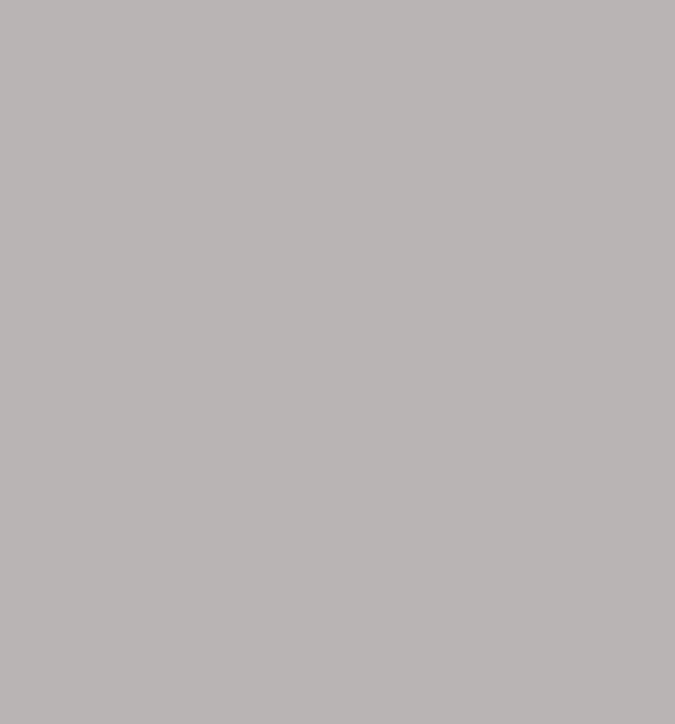
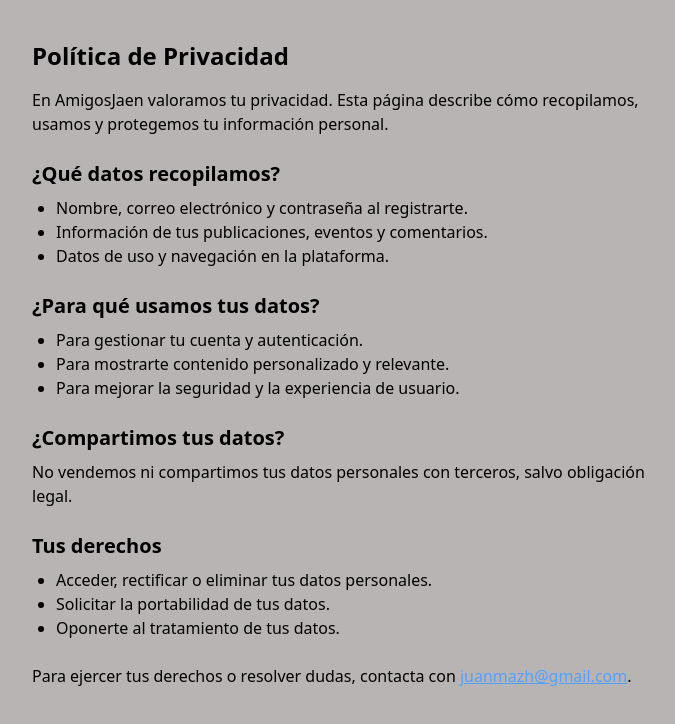
Before and after one commit to juanmazh/amigosjaen, a React (Vite) app in the folder frontend/: page /privacy in a window 1280 px wide. Shown: the top 724 px of the page, without its empty margins (288-963 px from the left). Built offline with nearby package versions, Linux system fonts and the light colour scheme.

Commit message:
Version 0.8.3 diseño

```diff
--- a/frontend/src/App.jsx
+++ b/frontend/src/App.jsx
@@ -14,6 +14,8 @@
 import Perfil from "./pages/Perfil";
 import Amigos from "./pages/Amigos";
 import PerfilUsuario from "./pages/PerfilUsuario";
+import Privacy from "./pages/Privacy";
+import Terms from "./pages/Terms";
 
 function App() {
   return (
@@ -30,6 +32,8 @@
       <Route path="/perfil" element={<Perfil />} />
       <Route path="/amigos" element={<Amigos />} />
       <Route path="/perfil/:id" element={<PerfilUsuario />} />
+      <Route path="/privacy" element={<Privacy />} />
+      <Route path="/terms" element={<Terms />} />
     </Routes>
   );
 }
--- /dev/null
+++ b/frontend/src/pages/Privacy.jsx
@@ -0,0 +1,31 @@
+import React from "react";
+
+export default function Privacy() {
+  return (
+    <div className="max-w-2xl mx-auto py-10 px-4">
+      <h1 className="text-2xl font-bold mb-4">Política de Privacidad</h1>
+      <p className="mb-2">En AmigosJaen valoramos tu privacidad. Esta página describe cómo recopilamos, usamos y protegemos tu información personal.</p>
+      <h2 className="text-xl font-semibold mt-6 mb-2">¿Qué datos recopilamos?</h2>
+      <ul className="list-disc ml-6 mb-2">
+        <li>Nombre, correo electrónico y contraseña al registrarte.</li>
+        <li>Información de tus publicaciones, eventos y comentarios.</li>
+        <li>Datos de uso y navegación en la plataforma.</li>
+      </ul>
+      <h2 className="text-xl font-semibold mt-6 mb-2">¿Para qué usamos tus datos?</h2>
+      <ul className="list-disc ml-6 mb-2">
+        <li>Para gestionar tu cuenta y autenticación.</li>
+        <li>Para mostrarte contenido personalizado y relevante.</li>
+        <li>Para mejorar la seguridad y la experiencia de usuario.</li>
+      </ul>
+      <h2 className="text-xl font-semibold mt-6 mb-2">¿Compartimos tus datos?</h2>
+      <p>No vendemos ni compartimos tus datos personales con terceros, salvo obligación legal.</p>
+      <h2 className="text-xl font-semibold mt-6 mb-2">Tus derechos</h2>
+      <ul className="list-disc ml-6 mb-2">
+        <li>Acceder, rectificar o eliminar tus datos personales.</li>
+        <li>Solicitar la portabilidad de tus datos.</li>
+        <li>Oponerte al tratamiento de tus datos.</li>
+      </ul>
+      <p className="mt-6">Para ejercer tus derechos o resolver dudas, contacta con <a href="mailto:juanmazh@gmail.com" className="text-blue-400 underline">juanmazh@gmail.com</a>.</p>
+    </div>
+  );
+}
--- /dev/null
+++ b/frontend/src/pages/Terms.jsx
@@ -0,0 +1,23 @@
+import React from "react";
+
+export default function Terms() {
+  return (
+    <div className="max-w-2xl mx-auto py-10 px-4">
+      <h1 className="text-2xl font-bold mb-4">Términos de Servicio</h1>
+      <p className="mb-2">Bienvenido a AmigosJaen. Al usar nuestra plataforma, aceptas los siguientes términos y condiciones:</p>
+      <h2 className="text-xl font-semibold mt-6 mb-2">Uso de la plataforma</h2>
+      <ul className="list-disc ml-6 mb-2">
+        <li>Debes ser mayor de edad o contar con permiso de tus tutores legales.</li>
+        <li>No está permitido publicar contenido ofensivo, ilegal o que infrinja derechos de terceros.</li>
+        <li>Nos reservamos el derecho de suspender cuentas que incumplan las normas.</li>
+      </ul>
+      <h2 className="text-xl font-semibold mt-6 mb-2">Propiedad intelectual</h2>
+      <p>El contenido generado por los usuarios es propiedad de sus autores, pero concedes a AmigosJaen una licencia para mostrarlo en la plataforma.</p>
+      <h2 className="text-xl font-semibold mt-6 mb-2">Limitación de responsabilidad</h2>
+      <p>No nos hacemos responsables de los contenidos publicados por los usuarios ni de daños derivados del uso de la plataforma.</p>
+      <h2 className="text-xl font-semibold mt-6 mb-2">Modificaciones</h2>
+      <p>Podemos modificar estos términos en cualquier momento. Te notificaremos los cambios relevantes.</p>
+      <p className="mt-6">Si tienes dudas, contacta con <a href="mailto:juanmazh@gmail.com" className="text-blue-400 underline">juanmazh@gmail.com</a>.</p>
+    </div>
+  );
+}
--- a/frontend/src/pages/components/Footer.jsx
+++ b/frontend/src/pages/components/Footer.jsx
@@ -4,7 +4,14 @@
   return (
     <footer className="bg-gray-800 text-white py-6">
       <div className="container mx-auto text-center">
-        <p className="text-sm">© 2025 AmigosJaén. Todos los derechos reservados.</p>
+        <p className="text-sm">
+          <a href="https://amigosjaen.netlify.app/">AmigosJaen</a>
+          © 2025 by <a href="https://github.com/juanmazh">Juan Manuel Zafra Hernández</a>
+          is licensed under <a href="https://creativecommons.org/licenses/by-sa/4.0/">CC BY-SA 4.0</a>
+          <img src="https://mirrors.creativecommons.org/presskit/icons/cc.svg" className="inline align-text-bottom ml-1" style={{maxWidth: '1em', maxHeight: '1em'}} alt="CC" />
+          <img src="https://mirrors.creativecommons.org/presskit/icons/by.svg" className="inline align-text-bottom ml-1" style={{maxWidth: '1em', maxHeight: '1em'}} alt="BY" />
+          <img src="https://mirrors.creativecommons.org/presskit/icons/sa.svg" className="inline align-text-bottom ml-1" style={{maxWidth: '1em', maxHeight: '1em'}} alt="SA" />
+        </p>
         <p className="text-sm mt-2">
           <a href="/privacy" className="text-gray-400 hover:text-white transition">Política de Privacidad</a>  |
           <a href="/terms" className="text-gray-400 hover:text-white transition">Términos de Servicio</a>
--- a/frontend/src/pages/components/Header.jsx
+++ b/frontend/src/pages/components/Header.jsx
@@ -12,7 +12,7 @@
   return (
     <header className="bg-white shadow p-4 flex justify-between items-center relative">
       <h1 className="text-2xl font-bold text-purple-600">
-        <Link to="/">AmigosJaén</Link>
+        <Link to="/" className="hover:underline hover:text-purple-800 transition-colors duration-200 cursor-pointer focus:outline-none focus:ring-2 focus:ring-purple-400 rounded">AmigosJaén</Link>
       </h1>
       {/* Botón hamburguesa para móviles */}
       <button
```
